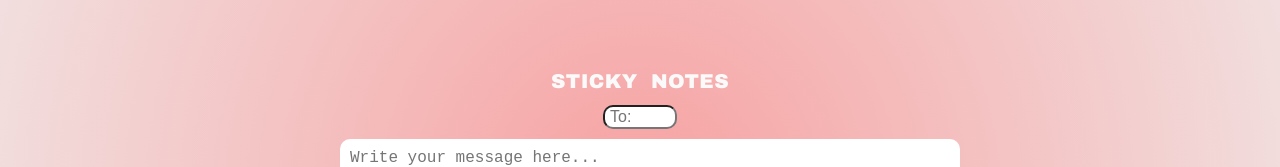
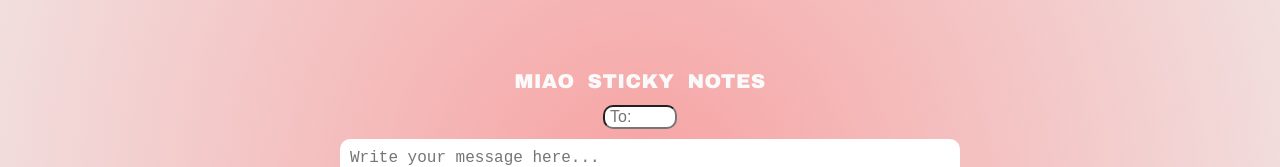
Before and after one commit to thivxvvi/stickynote, a website: page public/index.html in a window 1280 px wide. Shown: the part 205-372 px from the top of the page. Drawn offline with Linux system fonts and the light colour scheme; no server answers.

Commit message:
Update index.html

```diff
--- a/public/index.html
+++ b/public/index.html
@@ -4,12 +4,12 @@
 <head>
   <meta charset="UTF-8">
   <meta name="viewport" content="width=device-width, initial-scale=1.0">
-  <title>Sticky Notes</title>
+  <title>Miao Sticky Notes</title>
   <link rel="stylesheet" href="style.css">
 </head>
 <body>
   <div class="container">
-    <h1>Sticky Notes</h1>
+    <h1>Miao Sticky Notes</h1>
     <form id="messageForm">
       <input type="text" id="toInput" placeholder="To:" required>
       <textarea id="messageInput" placeholder="Write your message here..." required></textarea>
```
